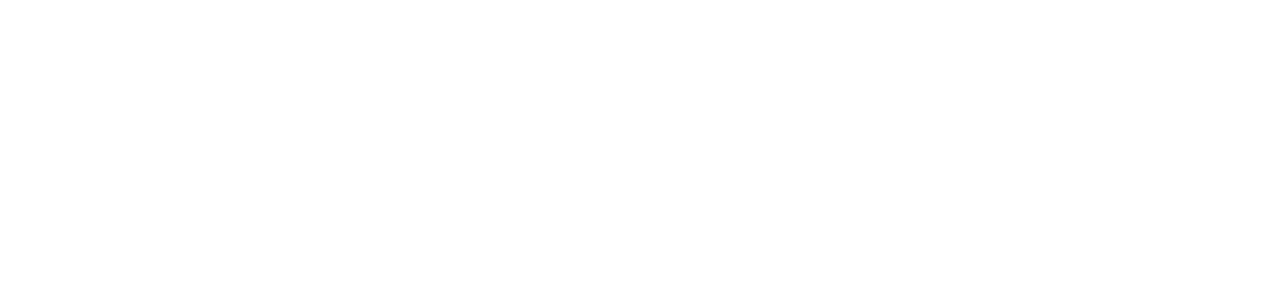
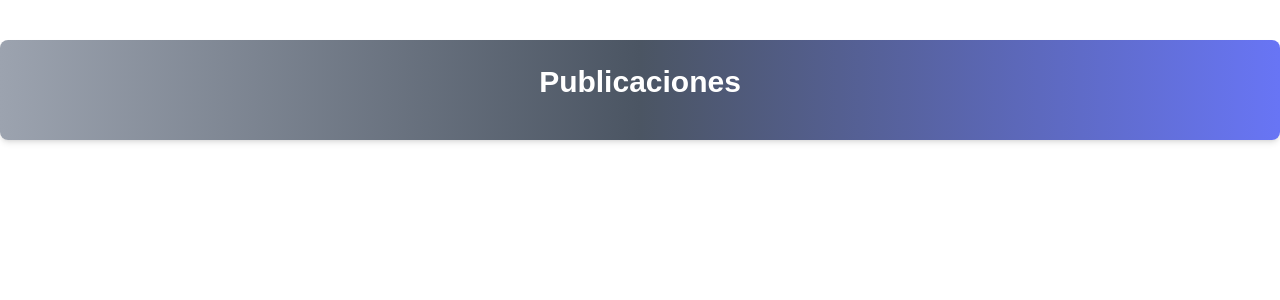
Before and after one commit to benggix/comision-2-eduardo-ernesto-vargas, a React (Vite) app in the folder Frontend/: page /posts in a window 1280 px wide. Before the commit this address had no page. Shown: the top 300 px of the page. Built offline with nearby package versions, Linux system fonts and the light colour scheme.

Commit message:
feat: separamos los componentes y los pusismos dentro de su respectivas paginas y rutas

```diff
--- a/Frontend/index.html
+++ b/Frontend/index.html
@@ -5,11 +5,13 @@
     <link rel="icon" type="image/svg+xml" href="/vite.svg" />
     <meta name="viewport" content="width=device-width, initial-scale=1.0" />
     <link href="https://cdnjs.cloudflare.com/ajax/libs/flowbite/2.2.0/flowbite.min.css" rel="stylesheet" />
+    <link href="https://fonts.googleapis.com/css2?family=Poppins:wght@100;200;300;400;500;600;700&display=swap">
+    <link rel="stylesheet" href="./src/styles/estilos.css">
     <title>Viajes S.A</title>
   </head>
   <body>
     <div id="root"></div>
-    <link rel="stylesheet" href="./src/styles/estilos.css">
+
     <script type="module" src="/src/main.jsx"></script>
     <script src="https://cdnjs.cloudflare.com/ajax/libs/flowbite/2.2.0/flowbite.min.js"></script>
   </body>
--- a/Frontend/src/AppRouter.jsx
+++ b/Frontend/src/AppRouter.jsx
@@ -1,14 +1,18 @@
 import { Routes, Route } from "react-router-dom";
 import { HomePage } from "./views/HomePage";
-import { LoginUser } from "./components/LoginUser";
-import { RegisterUser } from "./components/RegisterUser";
+import { RegisterPage } from "./views/RegisterPage";
+import { LoginPage } from "./views/LoginPage";
+import { PostPage } from "./views/PostPage";
 
 export const AppRouter = () => {
   return (
     <Routes>
       <Route path="/" element={<HomePage />} />
-      <Route path="/users/login" element={<LoginUser />} />
-      <Route path="/users/register" element={<RegisterUser />} />
+      <Route path="/users/login" element={<LoginPage />} />
+      <Route path="/users/register" element={<RegisterPage/>} />
+
+
+      <Route path="/posts" element={<PostPage/>} />
     </Routes>
   );
 };
--- a/Frontend/src/components/LoginUser.jsx
+++ b/Frontend/src/components/LoginUser.jsx
@@ -1,6 +1,6 @@
 import React from "react";
 
-export const LoginUser = () => {
+const LoginUser = () => {
   return (
     <div className="relative bg-gradient-to-r from-blue-500 via-indigo-500 to-purple-500 min-h-screen flex items-center justify-center">
       <form className="max-w-md mx-auto bg-white p-8 rounded-lg shadow-md space-y-4">
@@ -48,3 +48,5 @@ export const LoginUser = () => {
     </div>
   );
 };
+
+export default LoginUser
--- /dev/null
+++ b/Frontend/src/components/Post.jsx
@@ -0,0 +1,11 @@
+import React from "react";
+
+export const Post = () => {
+  return (
+    <div className="container mx-auto mt-10 p-6 bg-gradient-to-r from-gray-400 via-gray-600 to-indigo-500 rounded-lg shadow-md">
+      <h2 className="text-3xl font-bold text-white mb-4 text-center">
+        Publicaciones
+      </h2>
+    </div>
+  );
+};
--- a/Frontend/src/components/RegisterUser.jsx
+++ b/Frontend/src/components/RegisterUser.jsx
@@ -1,6 +1,6 @@
 import React from "react";
 
-export const RegisterUser = () => {
+const RegisterUser = () => {
   return (
     <div className="relative bg-gradient-to-r from-blue-500 via-indigo-500 to-purple-500 min-h-screen flex items-center justify-center">
       <form className="max-w-md mx-auto bg-white p-8 rounded-lg shadow-md space-y-4">
@@ -64,3 +64,5 @@ export const RegisterUser = () => {
     </div>
   );
 };
+
+export default RegisterUser
--- a/Frontend/src/main.jsx
+++ b/Frontend/src/main.jsx
@@ -1,6 +1,7 @@
 import ReactDOM from 'react-dom/client'
 import {BrowserRouter} from 'react-router-dom'
 import { AppRouter } from './AppRouter'
+import "./styles/fontAll.css"
 
 ReactDOM.createRoot(document.getElementById('root')).render(
   <BrowserRouter>
--- a/Frontend/src/styles/estilos.css
+++ b/Frontend/src/styles/estilos.css
@@ -1466,9 +1466,24 @@ input:checked + .toggle-bg {
   --tw-gradient-stops: var(--tw-gradient-from), var(--tw-gradient-to);
 }
 
+.from-gray-400 {
+  --tw-gradient-from: #9CA3AF var(--tw-gradient-from-position);
+  --tw-gradient-to: rgb(156 163 175 / 0) var(--tw-gradient-to-position);
+  --tw-gradient-stops: var(--tw-gradient-from), var(--tw-gradient-to);
+}
+
+.via-gray-600 {
+  --tw-gradient-to: rgb(75 85 99 / 0)  var(--tw-gradient-to-position);
+  --tw-gradient-stops: var(--tw-gradient-from), #4B5563 var(--tw-gradient-via-position), var(--tw-gradient-to);
+}
+
 .via-indigo-500 {
   --tw-gradient-to: rgb(104 117 245 / 0)  var(--tw-gradient-to-position);
   --tw-gradient-stops: var(--tw-gradient-from), #6875F5 var(--tw-gradient-via-position), var(--tw-gradient-to);
+}
+
+.to-indigo-500 {
+  --tw-gradient-to: #6875F5 var(--tw-gradient-to-position);
 }
 
 .to-purple-500 {
--- /dev/null
+++ b/Frontend/src/styles/fontAll.css
@@ -0,0 +1,6 @@
+
+
+
+html, body {
+    font-family: 'Poppins', sans-serif;
+}
--- /dev/null
+++ b/Frontend/src/views/LoginPage.jsx
@@ -0,0 +1,8 @@
+import React from 'react'
+import LoginUser from "../components/LoginUser"
+
+export const LoginPage = () => {
+  return (
+   <LoginUser/>
+  )
+}
--- /dev/null
+++ b/Frontend/src/views/PostPage.jsx
@@ -0,0 +1,7 @@
+import { Post } from "../components/Post"
+
+export const PostPage = () => {
+  return (
+    <Post/>
+  )
+}
--- /dev/null
+++ b/Frontend/src/views/RegisterPage.jsx
@@ -0,0 +1,7 @@
+import RegisterUser from "../components/RegisterUser"
+
+export const RegisterPage = () => {
+  return (
+    <RegisterUser/>
+  )
+}
```
